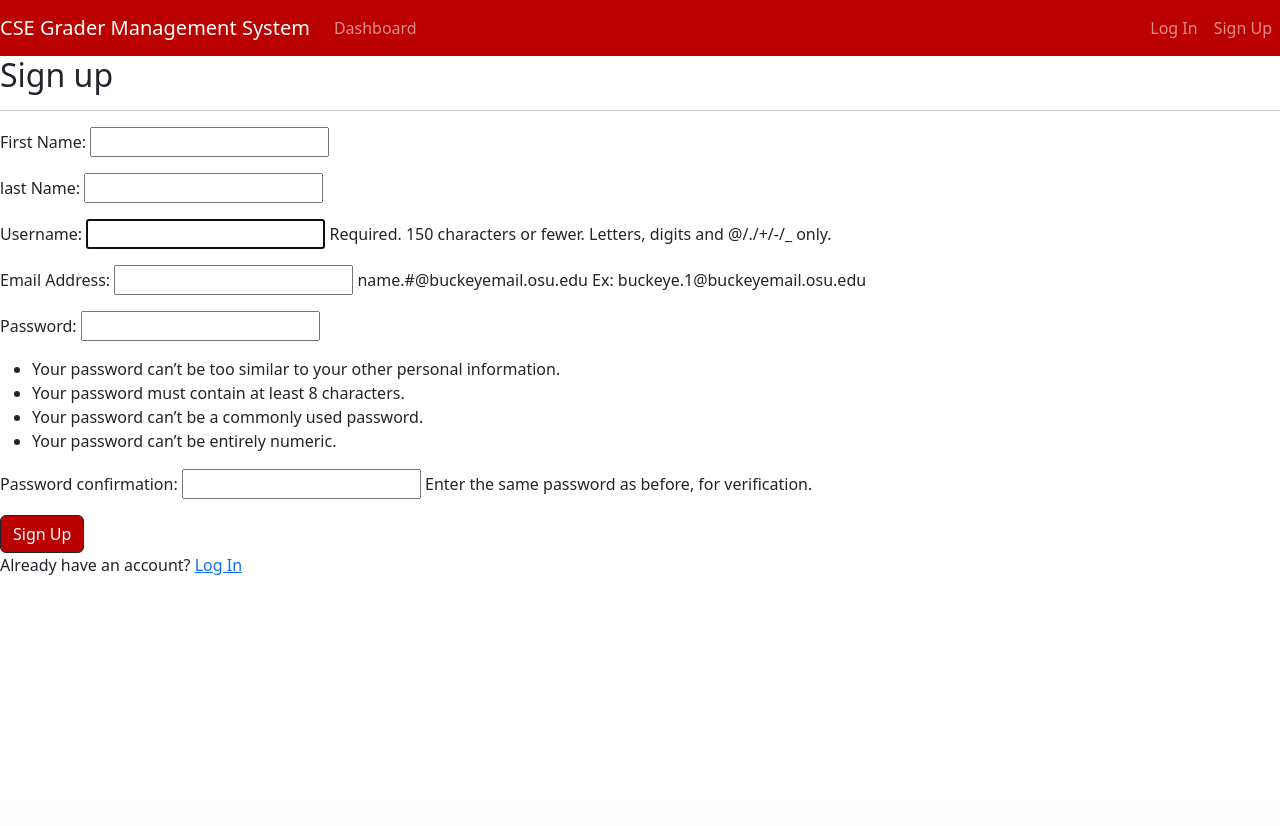
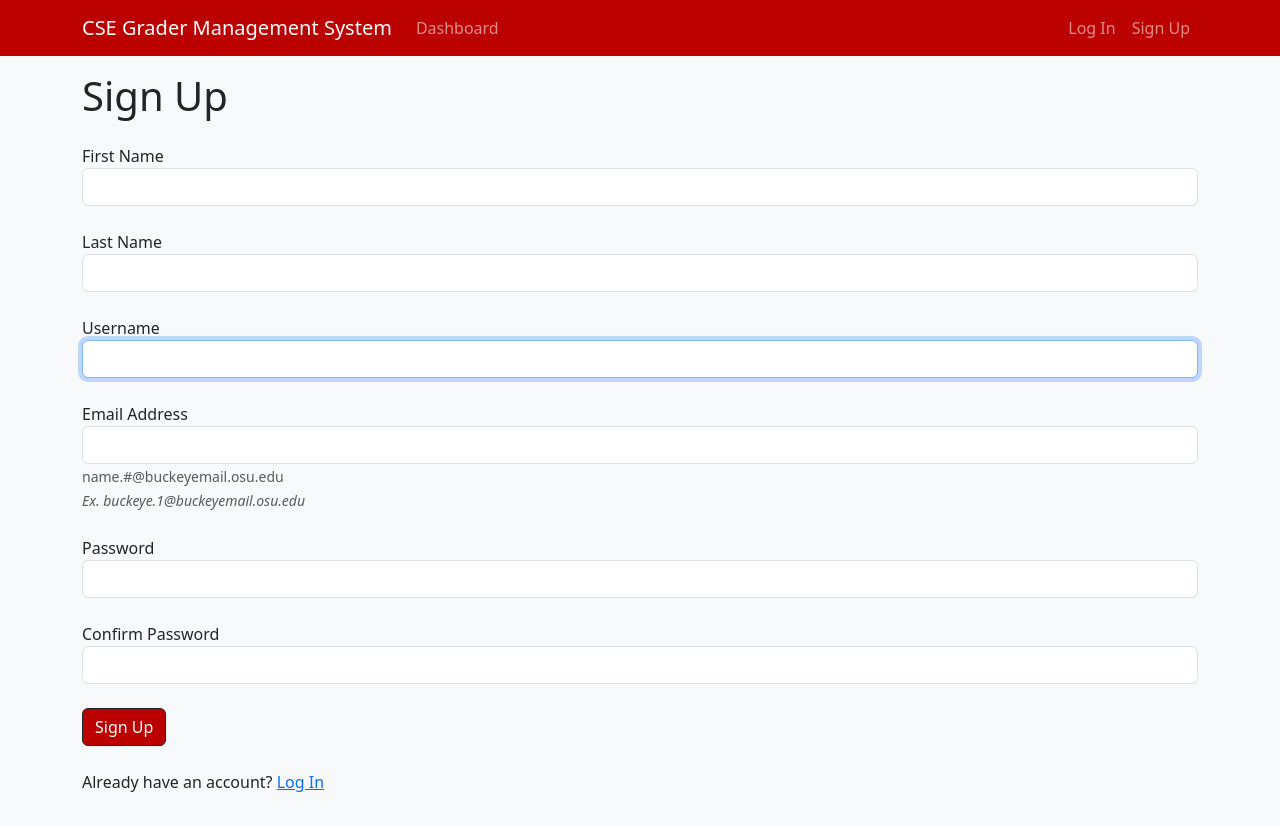
Before and after one commit to Sam-Dominguez/OSU_CSE_GMS, a Django app: page /sign_up/ in a window 1280 px wide. Before the commit the page ends 575 px from the top, so only its background shows below. Run offline with Django 4.2, Linux system fonts and the light colour scheme; parts of the project's set-up code (start-up, migrations or seed data) failed here and were passed over; some libraries are stand-ins or nearby versions.

Commit message:
Updated sign up and sign in

```diff
--- a/OSU_CSE_GMS/templates/navbar.html
+++ b/OSU_CSE_GMS/templates/navbar.html
@@ -1,4 +1,5 @@
 <nav class="navbar navbar-expand-lg navbar-dark" style="background-color: #BB0000">
+    <div class="container">
         <a class="navbar-brand" href="/">CSE Grader Management System</a>
         <button class="navbar-toggler" type="button" data-toggle="collapse" data-target="#navbarSupportedContent"
             aria-controls="navbarSupportedContent" aria-expanded="false" aria-label="Toggle navigation">
@@ -32,7 +33,7 @@
 
                 {% if user.is_authenticated and user|has_group:'instructors' %}
                 <li class="nav-item active">
-                <a class="nav-link" href="{% url 'instructor_grader_request' %}">Add grader</a>
+                    <a class="nav-link" href="{% url 'instructor_grader_request' %}">Add Grader</a>
                 </li>
                 {% endif %}
             </ul>
@@ -62,4 +63,5 @@
                 </li>
             </ul>
         </div>
+    </div>
 </nav>
--- a/OSU_CSE_GMS/templates/registration/signup.html
+++ b/OSU_CSE_GMS/templates/registration/signup.html
@@ -3,13 +3,65 @@
 {% block title %}Sign Up{% endblock %}
 
 {% block content %}
-<h2>Sign up</h2>
-<hr/>
-<form method="post">
-  {% csrf_token %}
-  {{ form.as_p }}
-  <div></div>
-  <button type="submit" class="btn btn-dark" style="background-color: #BB0000 !important;">Sign Up</button>
-</form>
-<p>Already have an account? <a href="{% url 'login' %}">Log In</a></p>
+<header class="bg-light p-3">
+  <div class="container">
+      <div class="d-flex justify-content-between align-items-center">
+          <h1 class="m-0">Sign Up</h1>
+      </div>
+      <br>
+      <!-- Display error message here if sign up fails -->
+      {% if messages %}
+          {% for message in messages %}
+              <div class="alert alert-danger alert-dismissible fade show" role="alert">
+                  {{ message }}
+                  <button type="button" class="btn-close" data-bs-dismiss="alert" aria-label="Close"></button>
+              </div>
+          {% endfor %}
+      {% endif %}
+      <form method="post">
+        {% csrf_token %}
+        <div class="form-group">
+          <label for="id_first_name">First Name</label>
+          <br>
+          {{ form.first_name|add_form_control }}
+        </div>
+        <br>
+        <div class="form-group">
+          <label for="id_last_name">Last Name</label>
+          <br>
+          {{ form.last_name|add_form_control }}
+        </div>
+        <br>
+        <div class="form-group">
+          <label for="id_username">Username</label>
+          <br>
+          {{ form.username|add_form_control }}
+        </div>
+        <br>
+        <div class="form-group">
+          <label for="id_email">Email Address</label>
+          <br>
+          {{ form.email|add_form_control }}
+          <small id="emailHelp" class="form-text text-muted">name.#@buckeyemail.osu.edu</small><br>
+          <i><small id="emailHelp" class="form-text text-muted">Ex. buckeye.1@buckeyemail.osu.edu</small></i>
+        </div>
+        <br>
+        <div class="form-group">
+          <label for="id_password1">Password</label>
+          <br>
+          {{ form.password1|add_form_control }}
+        </div>
+        <br>
+        <div class="form-group">
+          <label for="id_password2">Confirm Password</label>
+          <br>
+          {{ form.password2|add_form_control }}
+        </div>
+        <br>
+        <button type="submit" class="btn btn-dark" style="background-color: #BB0000 !important;">Sign Up</button>
+      </form>
+      <br>
+      <p>Already have an account? <a href="{% url 'login' %}">Log In</a></p>
+  </div>
+</header>
 {% endblock %}
--- a/OSU_CSE_GMS/templatetags/custom_filters.py
+++ b/OSU_CSE_GMS/templatetags/custom_filters.py
@@ -14,3 +14,7 @@ def get_total_graders_needed(course_number, semester):
 @register.filter(name='has_group')
 def has_group(user, group_name):
     return permissions.has_group(user, group_name)
+
+@register.filter
+def add_form_control(field):
+    return field.as_widget(attrs={'class': 'form-control'})
--- a/OSU_CSE_GMS/views.py
+++ b/OSU_CSE_GMS/views.py
@@ -408,6 +408,9 @@ def sign_up(request):
             return redirect('student')
         else:
             LOGGER.warning(f'Form not valid: {form.errors}')
+            # Add error message to messages
+            error_messages = [error[0] for field, error in form.errors.items()]
+            messages.error(request, 'Error creating account. ' + ', '.join(error_messages))
 
     context = {
         'form' : form
```
Also changed, not shown: OSU_CSE_GMS/templates/registration/login.html (+34 -9 lines). Lines whose indentation alone changed are shown as unchanged.
